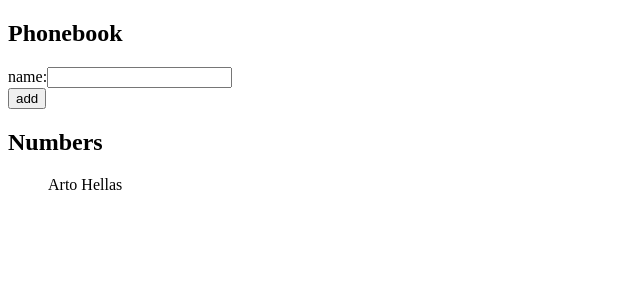
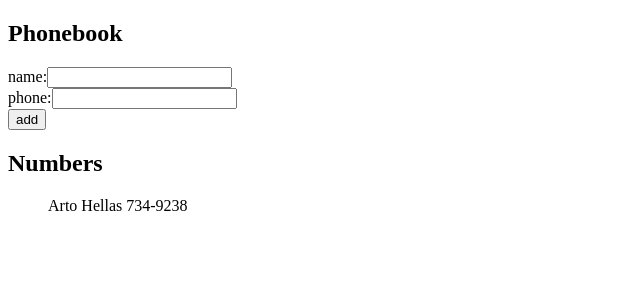
Before and after one commit to johlinco/fullstackopen, a React (Vite) app in the folder part2/phonebook/: page / in a window 1280 px wide. Shown: the top 300 px of the page, without its empty margins (0-640 px from the left). Built offline with nearby package versions, Linux system fonts and the light colour scheme.

Commit message:
Complete Part 2.8

```diff
--- a/part2/phonebook/src/App.jsx
+++ b/part2/phonebook/src/App.jsx
@@ -1,20 +1,26 @@
 import { useState } from 'react'
 
-const NameDisplay = ({ name }) => {
+const NameDisplay = ({ name, phone }) => {
   return (
-    <p>{name}</p>
+    <p>{name} {phone}</p>
   )
 }
 
 const App = () => {
   const [persons, setPersons] = useState([
-    { name: 'Arto Hellas' }
+    { name: 'Arto Hellas', phone: '734-9238' }
   ])
   const [newName, setNewName] = useState('')
+  const [newPhone, setNewPhone] = useState('')
 
   const nameUpdate = (event) => {
     console.log(event.target.value)
     setNewName(event.target.value)
+  }
+
+  const phoneUpdate = (event) => {
+    console.log(event.target.value)
+    setNewPhone(event.target.value)
   }
 
   const addNewName = (event) => {
@@ -28,10 +34,11 @@ const App = () => {
     }
     if (newName.length > 0 && !found) {
       let newPersons = [...persons]
-      let newNameObject = { name: newName }
-      newPersons.push(newNameObject)
+      let newPersonObject = { name: newName, phone: newPhone }
+      newPersons.push(newPersonObject)
       setPersons(newPersons)
       setNewName('')
+      setNewPhone('')
       }
   }
 
@@ -40,11 +47,21 @@ const App = () => {
       <h2>Phonebook</h2>
       <form onSubmit={addNewName}>
         <div>
-          name:
-          <input
-            onChange={nameUpdate}
-            value={newName}
-          />
+          <div>
+            name:
+            <input
+              onChange={nameUpdate}
+              value={newName}
+            />
+          </div>
+          <div>
+            phone:
+            <input
+              onChange={phoneUpdate}
+              value={newPhone}
+            />
+          </div>
+
         </div>
         <div>
           <button type="submit">add</button>
@@ -54,7 +71,7 @@ const App = () => {
       <ul>
         {
           persons.map(person =>
-            <NameDisplay key={person.name} name={person.name} />
+            <NameDisplay key={person.name} name={person.name} phone={person.phone}/>
           )
         }
       </ul>
```
